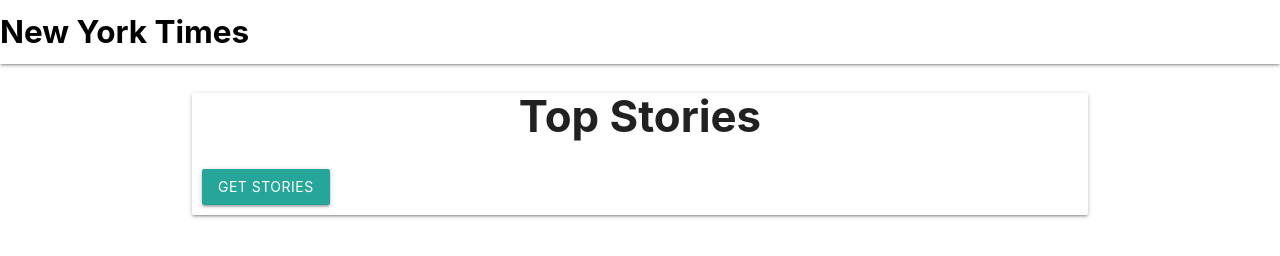
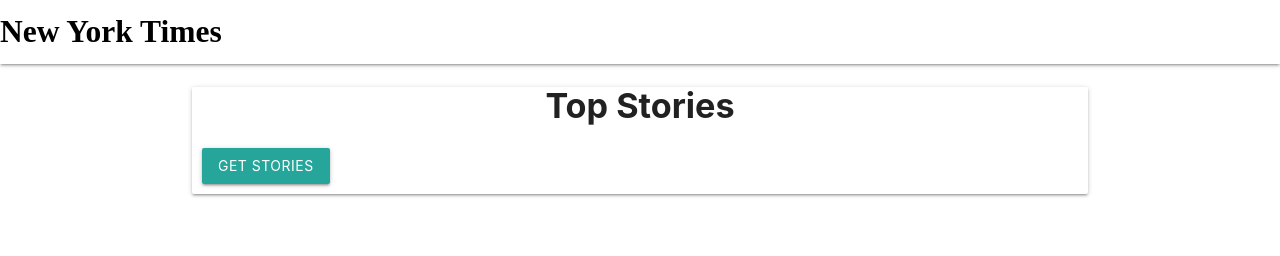
Before and after one commit to Ad3mola/newyorkstories, a website built with webpack: page src/index.html in a window 1280 px wide. Built offline with nearby package versions, Linux system fonts and the light colour scheme.

Commit message:
changed font-family

```diff
--- a/src/index.html
+++ b/src/index.html
@@ -9,16 +9,21 @@
   </head>
 
   <body>
-    <nav>
-      <div class="nav-wrapper white">
-        <a href="#" class="brand-logo left black-text" style="font-weight: bold"
-          >New York Times</a
-        >
-      </div>
-    </nav>
+    <div class="navbar-fixed">
+      <nav>
+        <div class="nav-wrapper white fixed navbar-fixed font">
+          <a
+            href="#"
+            class="brand-logo left black-text"
+            style="font-weight: bold"
+            >New York Times</a
+          >
+        </div>
+      </nav>
+    </div>
     <div class="container">
       <div class="card card-content">
-        <h3 class="center" style="font-weight: bolder">Top Stories</h3>
+        <h4 class="center" style="font-weight: bold">Top Stories</h4>
         <button id="button" class="waves-effect btn m5" style="margin: 10px;">
           Get stories
         </button>
--- a/src/style.css
+++ b/src/style.css
@@ -1,2 +1,6 @@
 @import "materialize.min.css";
 @import "font-awesome.min.css";
+
+.font {
+    font-family: 'Times New Roman', Times, serif;
+}
```
